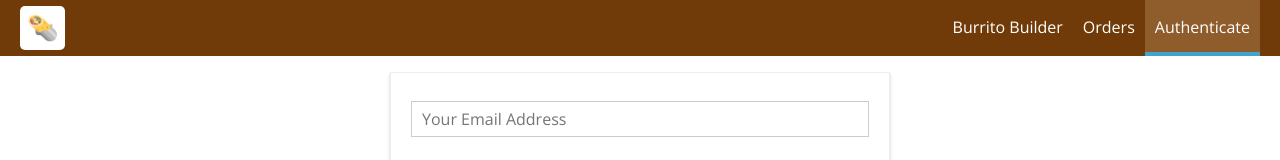
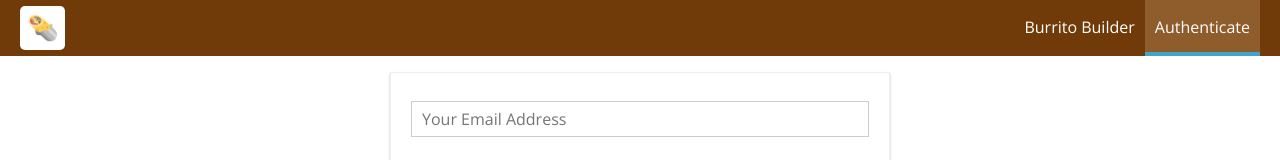
Before and after one commit to cametumbling/burritobuilder, a React (Create React App) app: page /auth in a window 1280 px wide. Shown: the top 160 px of the page. Built offline with nearby package versions, Linux system fonts and the light colour scheme.

Commit message:
fwd unauth users to auth

```diff
--- a/src/components/Burrito/BuildControls/BuildControls.js
+++ b/src/components/Burrito/BuildControls/BuildControls.js
@@ -25,7 +25,7 @@
        className={classes.OrderButton}
        disabled={!props.purchasable}
        onClick={props.ordered}
-       >ORDER NOW!</button>
+       >{props.isAuth ? 'ORDER NOW' : 'SIGN UP TO ORDER'}</button>
   </div>
 );
 
--- a/src/components/Navigation/NavigationItems/NavigationItems.js
+++ b/src/components/Navigation/NavigationItems/NavigationItems.js
@@ -6,8 +6,8 @@
 const navigationItems = (props) => (
   <ul className={classes.NavigationItems}>
       <NavigationItem link='/' exact>Burrito Builder</NavigationItem>
-      <NavigationItem link='/orders'>Orders</NavigationItem>
-      { !props.isAuthenticated
+      {props.isAuthenticated ? <NavigationItem link='/orders'>Orders</NavigationItem> : null}
+      {!props.isAuthenticated
         ? <NavigationItem link='/auth'>Authenticate</NavigationItem>
         : <NavigationItem link='/logout'>Logout</NavigationItem>
       }
--- a/src/containers/Auth/Auth.js
+++ b/src/containers/Auth/Auth.js
@@ -1,5 +1,6 @@
 import React, { Component } from 'react';
 import {connect} from 'react-redux';
+import { Redirect } from 'react-router-dom';
 
 import Button from '../../components/UI/Button/Button';
 import Input from '../../components/UI/Input/Input';
@@ -130,8 +131,14 @@
       );
     }
 
+    let authRedirect = null;
+    if (this.props.isAuthenticated) {
+      authRedirect = <Redirect to='/' />
+    };
+
     return(
       <div className={classes.Auth}>
+        {authRedirect}
         {errorMessage}
         <form onSubmit ={this.submitHandler}>
           {form}
@@ -149,6 +156,7 @@
   return {
     loading: state.auth.loading,
     error: state.auth.error,
+    isAuthenticated: state.auth.token !== null,
   };
 };
 
--- a/src/containers/BurritoBuilder/BurritoBuilder.js
+++ b/src/containers/BurritoBuilder/BurritoBuilder.js
@@ -30,7 +30,11 @@
 }
 
 purchaseHandler = () => {
-  this.setState({purchasing: true})
+  if (this.props.isAuthenticated) {
+    this.setState({purchasing: true})
+  } else {
+    this.props.history.push('/auth');
+  }
 }
 
 purchaseCancelHandler = () => {
@@ -63,6 +67,7 @@
             disabled={disabledInfo}
             purchasable={this.updatePurchaseState(this.props.ings)}
             ordered={this.purchaseHandler}
+            isAuth={this.props.isAuthenticated}
             price={this.props.price} />
         </Aux>
       );
@@ -92,6 +97,7 @@
     ings: state.burritoBuilder.ingredients,
     price: state.burritoBuilder.totalPrice,
     error: state.burritoBuilder.error,
+    isAuthenticated: state.auth.token !== null,
   };
 }
 
```
